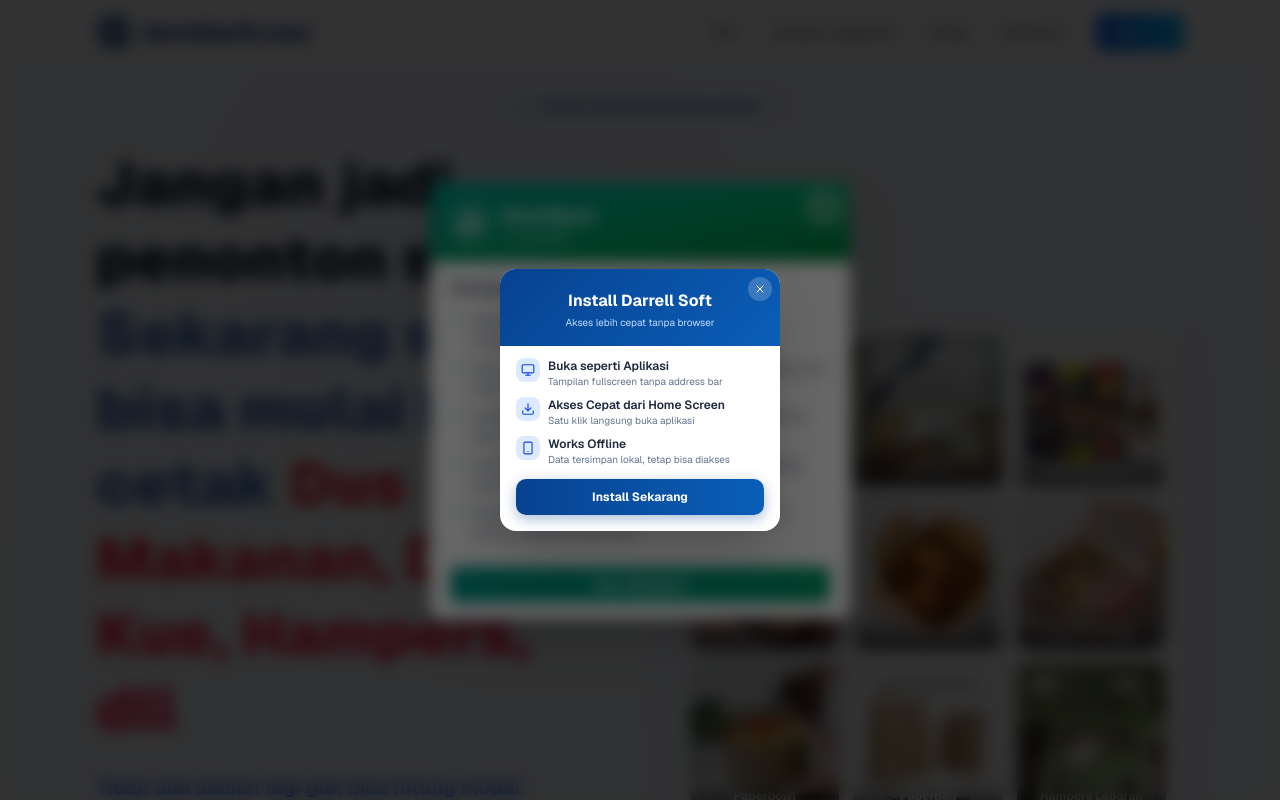
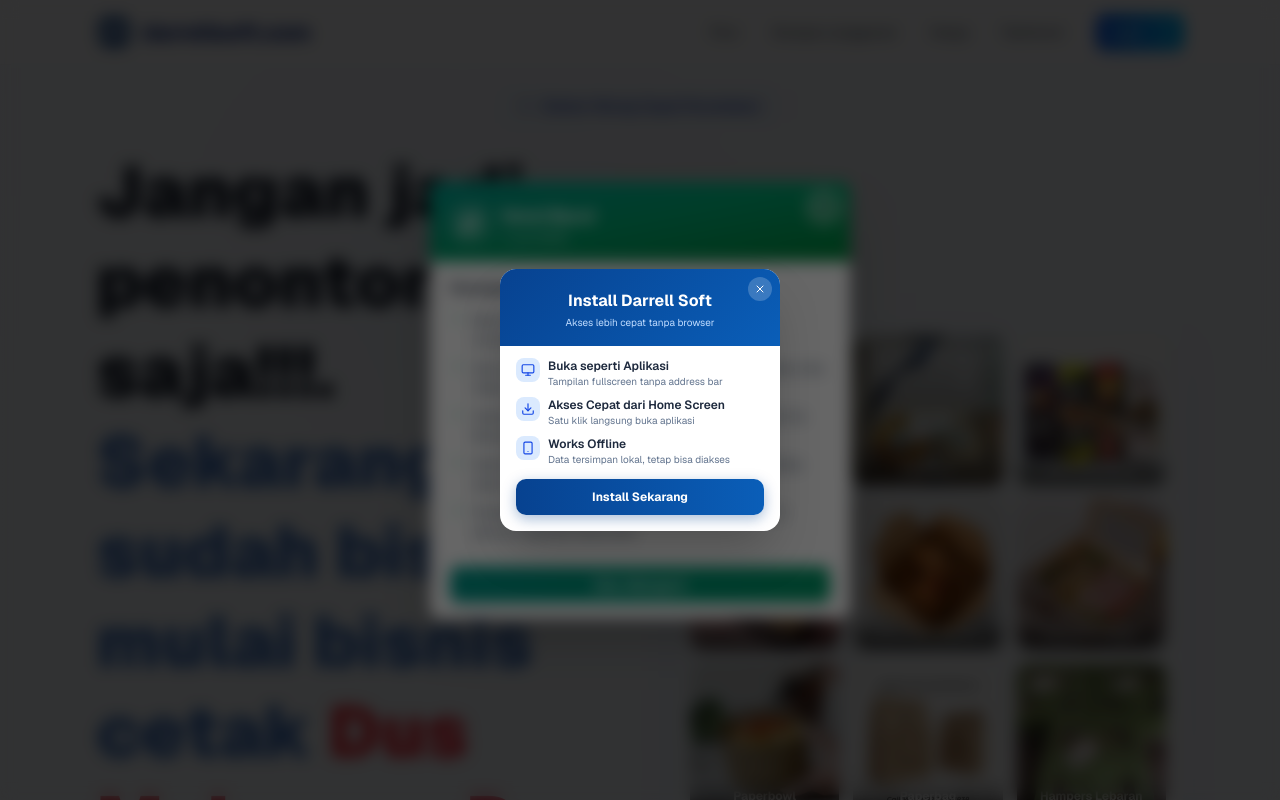
Before and after one commit to Koming711/darrellsoft, a Next.js app: page / in a window 1280 px wide. Shown: the top 800 px of the page. Built offline with nearby package versions, Linux system fonts and the light colour scheme; no server answers; the database is empty.

Commit message:
72e41ff8-70da-40a6-b38b-f36a0509193f

```diff
--- a/app/page.tsx
+++ b/app/page.tsx
@@ -447,7 +447,7 @@ export default function Home() {
             {/* Left - Text */}
             <FadeIn direction="right">
               <div className="flex flex-col gap-6">
-                <h1 className="text-4xl md:text-5xl lg:text-6xl text-gray-900 dark:text-gray-100 leading-tight" style={{ fontWeight: 900 }}>
+                <h1 className="text-5xl md:text-6xl lg:text-7xl text-gray-900 dark:text-gray-100 leading-tight" style={{ fontWeight: 900 }}>
                   <span style={{ fontWeight: 900 }}>Jangan jadi penonton saja!!!.{' '}</span>
                   <span className="font-extrabold" style={{ color: '#4374C1', fontWeight: 900 }}>Sekarang sudah bisa mulai bisnis cetak</span>{' '}
                   <span className="bg-gradient-to-r from-red-500 to-rose-500 bg-clip-text text-transparent" style={{ fontWeight: 900 }}>Dus Makanan, Dus Kue, Hampers, dll</span>
--- a/src/app/page.tsx
+++ b/src/app/page.tsx
@@ -447,7 +447,7 @@ export default function Home() {
             {/* Left - Text */}
             <FadeIn direction="right">
               <div className="flex flex-col gap-6">
-                <h1 className="text-4xl md:text-5xl lg:text-6xl text-gray-900 dark:text-gray-100 leading-tight" style={{ fontWeight: 900 }}>
+                <h1 className="text-5xl md:text-6xl lg:text-7xl text-gray-900 dark:text-gray-100 leading-tight" style={{ fontWeight: 900 }}>
                   <span style={{ fontWeight: 900 }}>Jangan jadi penonton saja!!!.{' '}</span>
                   <span className="font-extrabold" style={{ color: '#4374C1', fontWeight: 900 }}>Sekarang sudah bisa mulai bisnis cetak</span>{' '}
                   <span className="bg-gradient-to-r from-red-500 to-rose-500 bg-clip-text text-transparent" style={{ fontWeight: 900 }}>Dus Makanan, Dus Kue, Hampers, dll</span>
```
Also changed, not shown: 1 other file (tests, documents, lock files or other folders).
